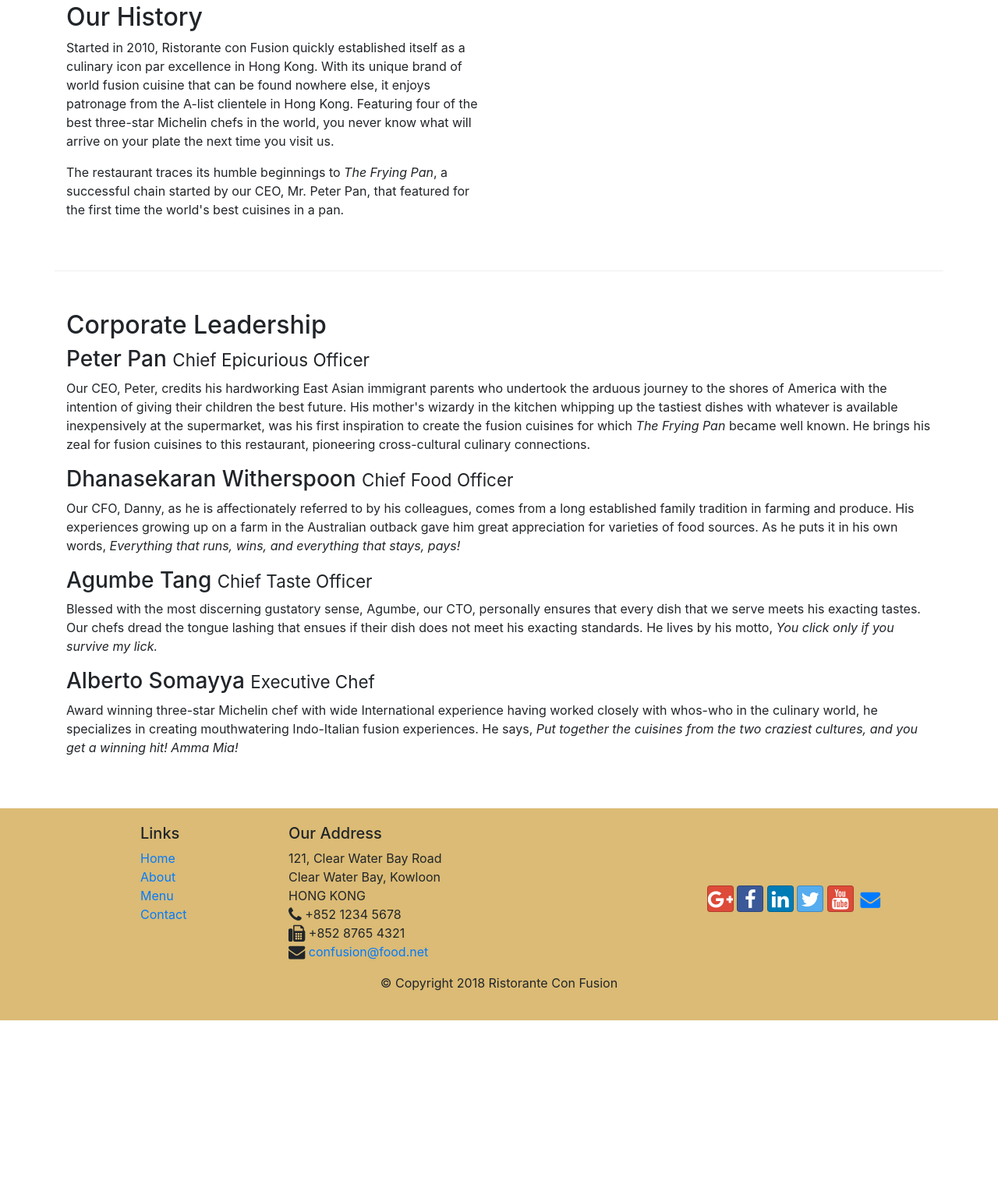
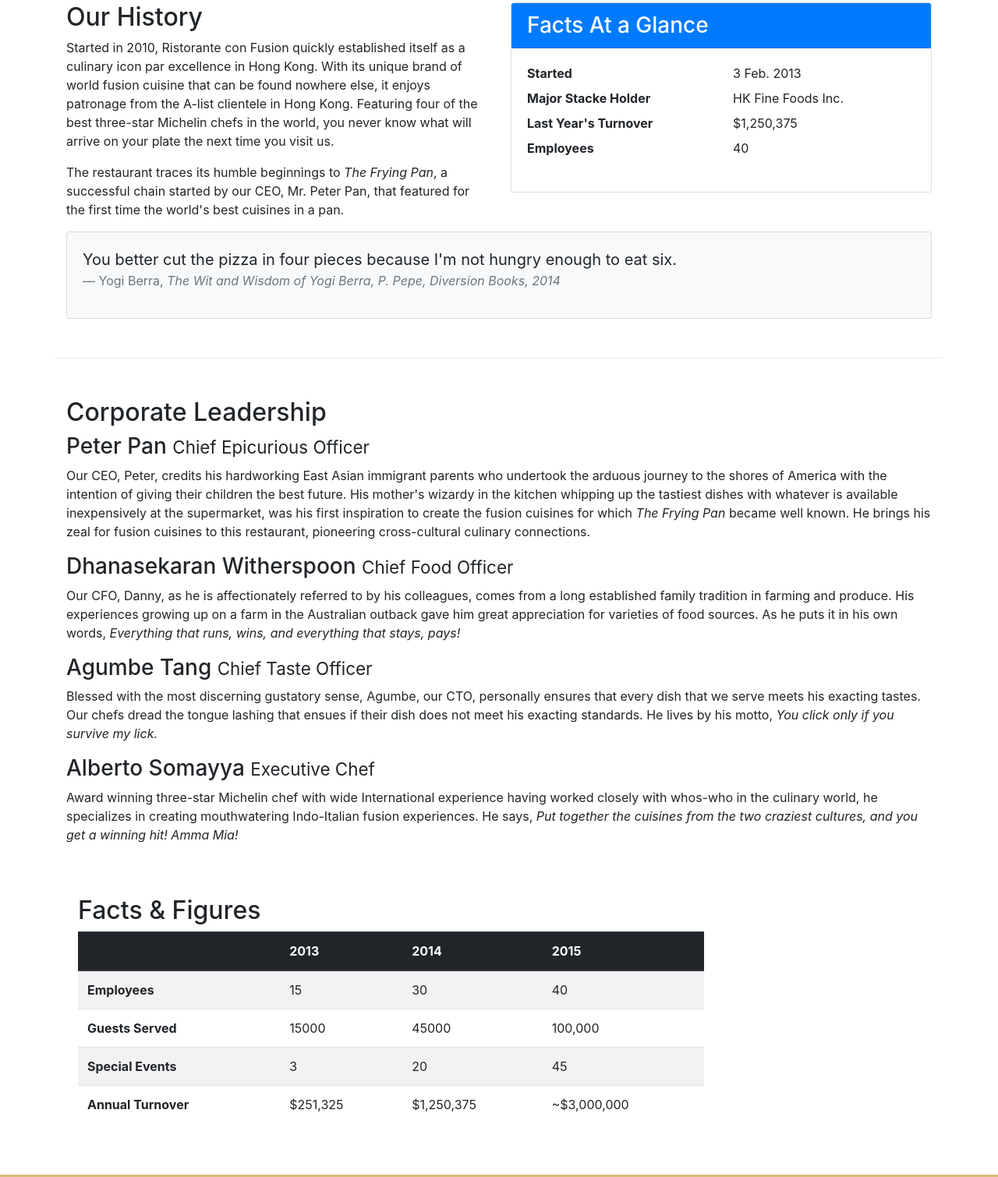
Before and after one commit to Zipep/Bootstrap4-course, a website: page aboutus.html in a window 1280 px wide. Shown: the part 512-2022 px from the top of the page at 78% size. Before the commit the page ends 1821 px from the top, so only its background shows below. Drawn offline with nearby package versions, Linux system fonts and the light colour scheme.

Commit message:
Tables and cards

```diff
--- a/aboutus.html
+++ b/aboutus.html
@@ -67,7 +67,32 @@
                 <p>Started in 2010, Ristorante con Fusion quickly established itself as a culinary icon par excellence in Hong Kong. With its unique brand of world fusion cuisine that can be found nowhere else, it enjoys patronage from the A-list clientele in Hong Kong.  Featuring four of the best three-star Michelin chefs in the world, you never know what will arrive on your plate the next time you visit us.</p>
                 <p>The restaurant traces its humble beginnings to <em>The Frying Pan</em>, a successful chain started by our CEO, Mr. Peter Pan, that featured for the first time the world's best cuisines in a pan.</p>
             </div>
-            <div>
+            <div class="col-sm">
+                <div class="card">
+                    <h3 class="card-header bg-primary text-white">Facts At a Glance</h3>
+                    <div class="card-body">
+                        <dl class="row">
+                            <dt class="col-6">Started</dt>
+                            <dd class="col-6">3 Feb. 2013</dd>
+                            <dt class="col-6">Major Stacke Holder</dt>
+                            <dd class="col-6">HK Fine Foods Inc.</dd>
+                            <dt class="col-6">Last Year's Turnover</dt>
+                            <dd class="col-6">$1,250,375</dd>
+                            <dt class="col-6">Employees</dt>
+                            <dd class="col-6">40</dd>
+                        </dl>
+                    </div>
+                </div>
+            </div>
+            <div class="col-12">
+                <div class="card card-body bg-light">
+                    <blockquote class="blockquote">
+                        <p class="mb-0">You better cut the pizza in four pieces because I'm not hungry enough to eat six.</p>
+                        <footer class="blockquote-footer">Yogi Berra,
+                            <cite title="Source Title">The Wit and Wisdom of Yogi Berra, P. Pepe, Diversion Books, 2014</cite>
+                        </footer>
+                    </blockquote>
+                </div>
             </div>
         </div>
 
@@ -85,7 +110,51 @@
                 <p class="d-none d-md-block">Award winning three-star Michelin chef with wide International experience having worked closely with whos-who in the culinary world, he specializes in creating mouthwatering Indo-Italian fusion experiences. He says, <em>Put together the cuisines from the two craziest cultures, and you get a winning hit! Amma Mia!</em></p>
             </div>
        </div>
+       <div class="row row-content">
+           <div class="col-12 col-sm-9">
+               <h2>Facts &amp; Figures</h2>
+               <div class="table-responsive">
+                <table class="table table-striped">
+                    <thead class="thead-dark">
+                        <tr>
+                            <th>&nbsp;</th>
+                            <th>2013</th>
+                            <th>2014</th>
+                            <th>2015</th>
+                        </tr>
+                    </thead>
+                    <tbody>
+                        <tr>
+                            <th>Employees</th>
+                            <td>15</td>
+                            <td>30</td>
+                            <td>40</td>
+                        </tr>
+                        <tr>
+                            <th>Guests Served</th>
+                            <td>15000</td>
+                            <td>45000</td>
+                            <td>100,000</td>
+                        </tr>
+                        <tr>
+                            <th>Special Events</th>
+                            <td>3</td>
+                            <td>20</td>
+                            <td>45</td>
+                        </tr>
+                        <tr>
+                            <th>Annual Turnover</th>
+                            <td>$251,325</td>
+                            <td>$1,250,375</td>
+                            <td>~$3,000,000</td>
+                        </tr>
+                    </tbody>
+                </table>
+            </div>
 
+           </div>
+           <div class="col-12 col-sm-3"></div>
+       </div>
     </div>
 
     <footer class="footer">
```
